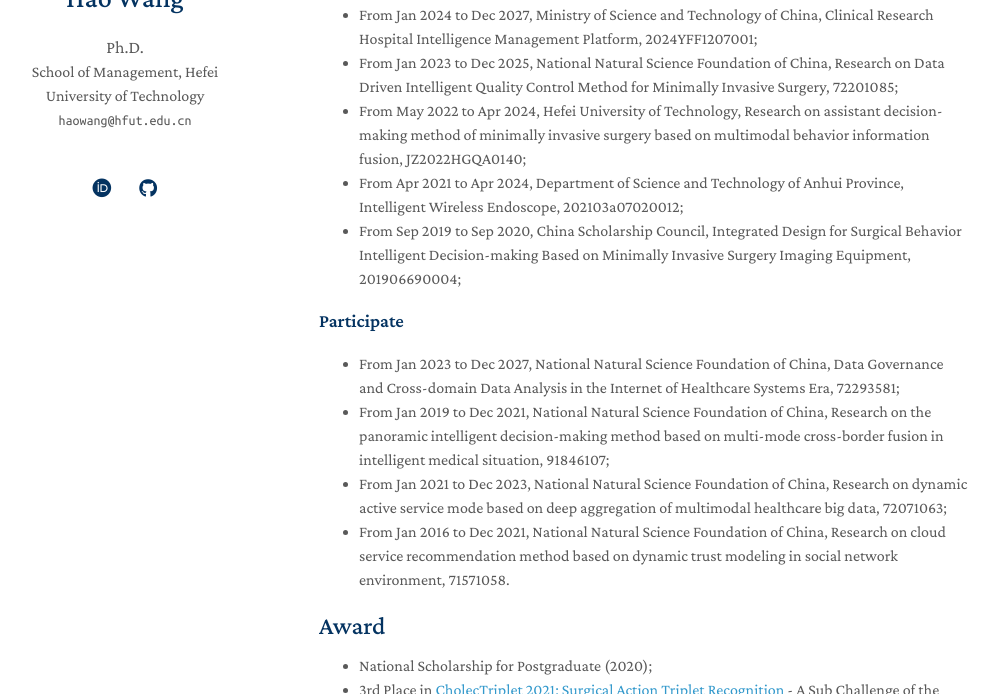
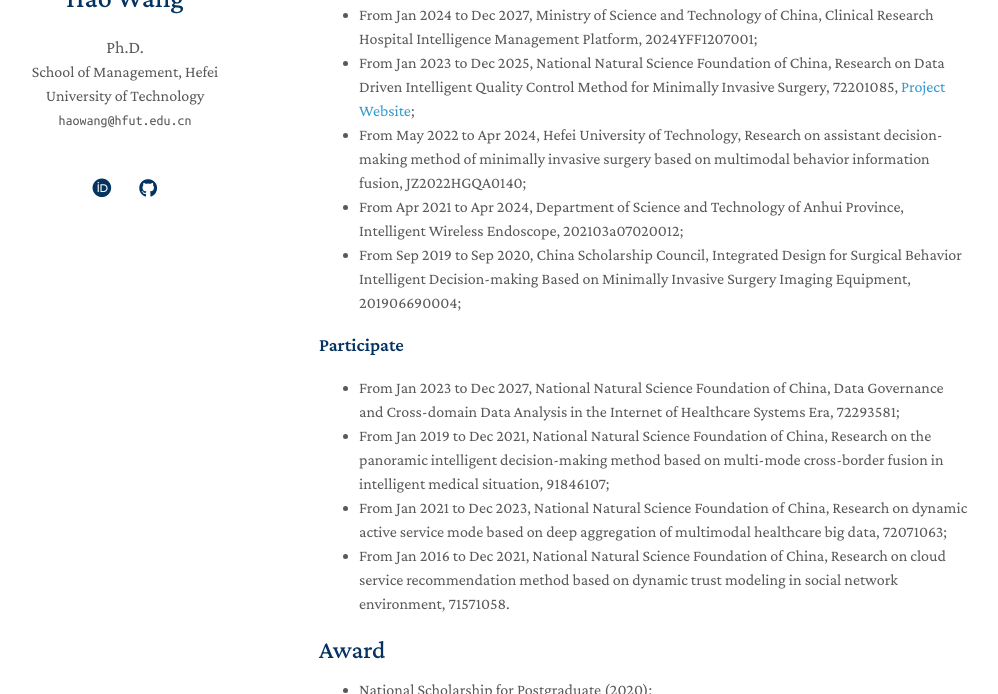
Before and after one commit to Waynehfut/waynehfut.github.io, a Jekyll site: the page built from index.md, in a window 1280 px wide and 900 px high, scrolled down 2624 px, cut to the strip 206-900 px from the top of the window. Shown: the whole strip, without its empty margins (151-1149 px from the left). Built offline with Jekyll 4.4.1, drawn with Linux system fonts in a browser that asks for light colours; a style sheet for code colours, icons or effects is not loaded; our own code applies the rules of GitHub Pages for plain Markdown files.

Commit message:
add project website

```diff
--- a/index.md
+++ b/index.md
@@ -50,7 +50,7 @@ I am a lecturer from School of Management, Hefei University of Technology. Befor
 ### PI
 
 - From Jan 2024 to Dec 2027, Ministry of Science and Technology of China, Clinical Research Hospital Intelligence Management Platform, 2024YFF1207001;
-- From Jan 2023 to Dec 2025, National Natural Science Foundation of China, Research on Data Driven Intelligent Quality Control Method for Minimally Invasive Surgery, 72201085;
+- From Jan 2023 to Dec 2025, National Natural Science Foundation of China, Research on Data Driven Intelligent Quality Control Method for Minimally Invasive Surgery, 72201085, [Project Website](https://www.drhaowang.com/nsfc25/);
 - From May 2022 to Apr 2024, Hefei University of Technology, Research on assistant decision-making method of minimally invasive surgery based on multimodal behavior information fusion, JZ2022HGQA0140;
 - From Apr 2021 to Apr 2024, Department of Science and Technology of Anhui Province, Intelligent Wireless Endoscope, 202103a07020012;
 - From Sep 2019 to Sep 2020, China Scholarship Council, Integrated Design for Surgical Behavior Intelligent Decision-making Based on Minimally Invasive Surgery Imaging Equipment, 201906690004;
```
